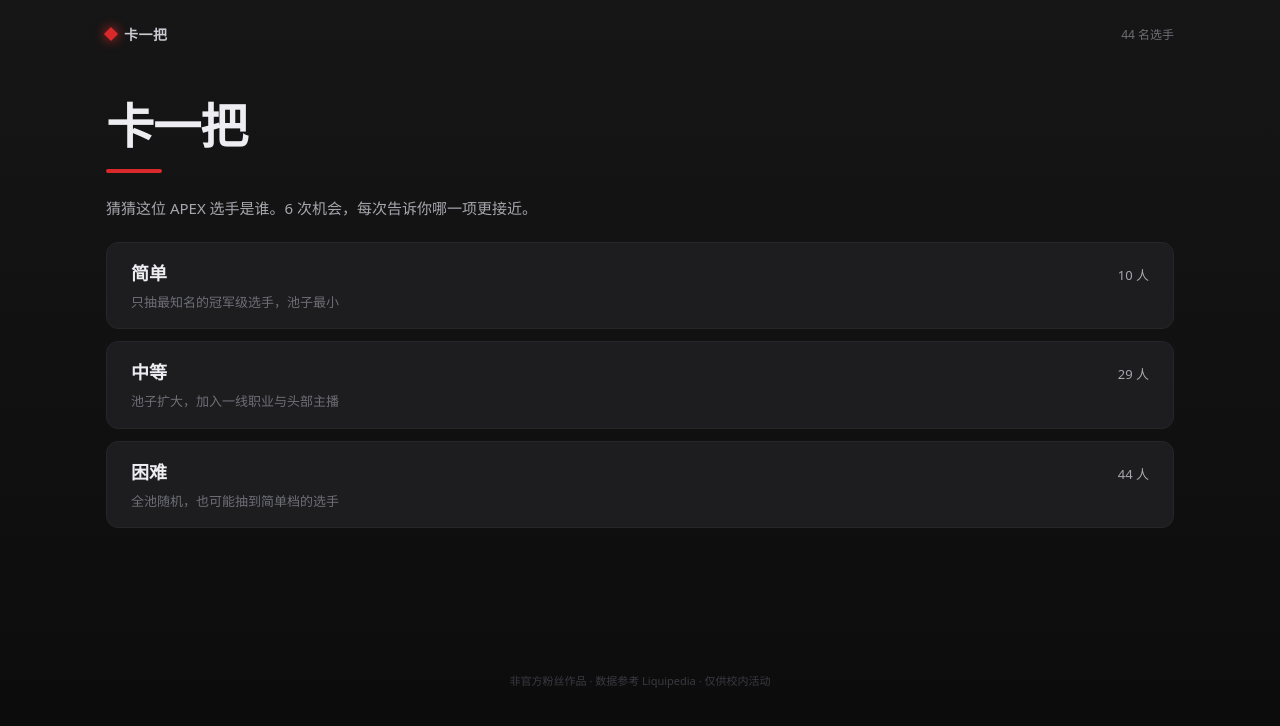
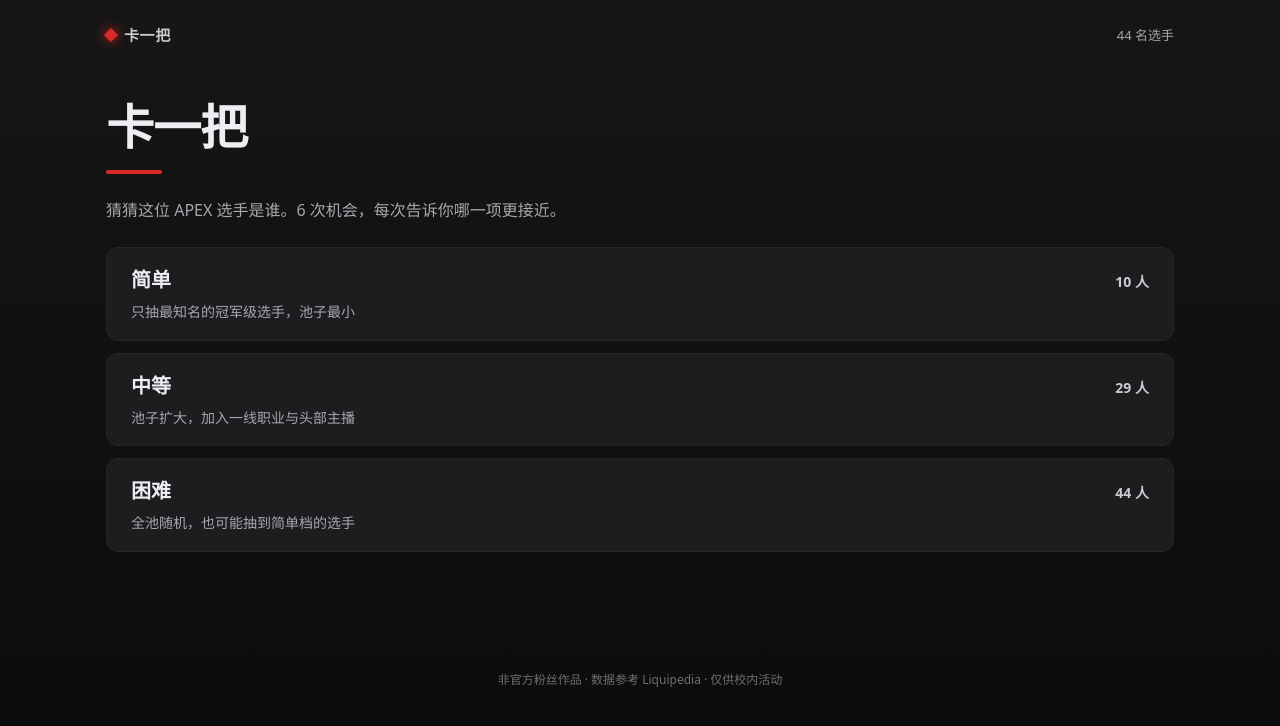
Before and after one commit to recelilious/kayiba, a React (Vite) app: page / in a window 1280 px wide. Shown: the top 726 px of the page. Built offline with nearby package versions, Linux system fonts and the light colour scheme.

Commit message:
style(ui): 排版可读性提升
- 小字号整体上调：标签 10→12、说明 13→14、数值 14→16
- 标签、计数与说明文字加半粗，猜测 ID 加重到 800
- 反馈格最小高度 62→68，容纳更大字号

```diff
--- a/src/styles/global.css
+++ b/src/styles/global.css
@@ -84,15 +84,15 @@ button {
 }
 
 .brand-text {
-  font-size: 14px;
+  font-size: 15px;
   font-weight: 700;
   letter-spacing: 0.04em;
   color: var(--gray-300);
 }
 
 .topbar-meta {
-  font-size: 12px;
-  color: var(--gray-500);
+  font-size: 13px;
+  color: var(--gray-400);
   font-variant-numeric: tabular-nums;
 }
 
@@ -126,7 +126,8 @@ button {
 .intro-sub {
   margin: 0;
   color: var(--gray-400);
-  font-size: 15px;
+  font-size: 16px;
+  line-height: 1.6;
 }
 
 .tiers {
@@ -172,20 +173,21 @@ button {
 }
 
 .tier-name {
-  font-size: 18px;
+  font-size: 20px;
   font-weight: 700;
 }
 
 .tier-count {
-  font-size: 13px;
-  color: var(--gray-400);
+  font-size: 14px;
+  font-weight: 600;
+  color: var(--gray-300);
   font-variant-numeric: tabular-nums;
 }
 
 .tier-desc {
-  font-size: 13px;
-  line-height: 1.5;
-  color: var(--gray-500);
+  font-size: 14px;
+  line-height: 1.6;
+  color: var(--gray-400);
   text-align: left;
 }
 
@@ -201,9 +203,10 @@ button {
   display: flex;
   align-items: center;
   justify-content: space-between;
-  font-size: 12px;
+  font-size: 13px;
+  font-weight: 600;
   letter-spacing: 0.06em;
-  color: var(--gray-500);
+  color: var(--gray-400);
 }
 
 .board-tier {
@@ -231,19 +234,19 @@ button {
 }
 
 .guess-index {
-  min-width: 14px;
-  font-size: 11px;
+  min-width: 16px;
+  font-size: 12px;
   color: var(--gray-500);
   font-variant-numeric: tabular-nums;
 }
 
 .guess-id {
-  font-size: 15px;
-  font-weight: 700;
+  font-size: 17px;
+  font-weight: 800;
 }
 
 .guess-cn {
-  font-size: 13px;
+  font-size: 14px;
   color: var(--gray-400);
 }
 
@@ -285,7 +288,7 @@ button {
   }
 
   .fb-value {
-    font-size: 13px;
+    font-size: 15px;
   }
 }
 
@@ -294,7 +297,7 @@ button {
   display: flex;
   flex-direction: column;
   gap: 2px;
-  min-height: 62px;
+  min-height: 68px;
   padding: var(--s2) var(--s3);
   border: 1px solid var(--gray-700);
   border-radius: var(--r-sm);
@@ -317,8 +320,9 @@ button {
 }
 
 .fb-label {
-  font-size: 10px;
-  letter-spacing: 0.08em;
+  font-size: 12px;
+  font-weight: 600;
+  letter-spacing: 0.06em;
   color: var(--gray-500);
 }
 
@@ -331,7 +335,7 @@ button {
 }
 
 .fb-value {
-  font-size: 14px;
+  font-size: 16px;
   font-weight: 700;
   color: var(--gray-100);
   overflow-wrap: anywhere;
@@ -354,7 +358,7 @@ button {
   position: absolute;
   top: 6px;
   right: 8px;
-  font-size: 11px;
+  font-size: 12px;
   opacity: 0.85;
 }
 
@@ -442,19 +446,19 @@ button {
 }
 
 .option-name {
-  font-size: 15px;
+  font-size: 16px;
   font-weight: 700;
 }
 
 .option-cn {
-  font-size: 13px;
+  font-size: 14px;
   color: var(--gray-400);
 }
 
 .option-team {
   margin-left: auto;
-  font-size: 12px;
-  color: var(--gray-500);
+  font-size: 13px;
+  color: var(--gray-400);
 }
 
 /* ---------- 结果卡 ---------- */
@@ -473,7 +477,8 @@ button {
 .result-badge {
   align-self: flex-start;
   padding: var(--s1) var(--s3);
-  font-size: 12px;
+  font-size: 13px;
+  font-weight: 600;
   letter-spacing: 0.06em;
   color: var(--gray-300);
   background: var(--gray-700);
@@ -498,7 +503,7 @@ button {
 }
 
 .result-cn {
-  font-size: 15px;
+  font-size: 16px;
   font-weight: 500;
   color: var(--gray-400);
 }
@@ -523,14 +528,15 @@ button {
 }
 
 .result-facts dt {
-  font-size: 11px;
+  font-size: 12px;
+  font-weight: 600;
   color: var(--gray-500);
 }
 
 .result-facts dd {
   margin: 0;
-  font-size: 14px;
-  font-weight: 600;
+  font-size: 15px;
+  font-weight: 700;
 }
 
 .result-actions {
@@ -542,7 +548,7 @@ button {
 .btn-primary,
 .btn-ghost {
   padding: var(--s3) var(--s5);
-  font-size: 15px;
+  font-size: 16px;
   font-weight: 700;
   border: 1px solid transparent;
   border-radius: var(--r-md);
@@ -579,9 +585,9 @@ button {
 
 .footer {
   padding-top: var(--s4);
-  font-size: 11px;
+  font-size: 12px;
   text-align: center;
-  color: var(--gray-600);
+  color: var(--gray-500);
 }
 
 /* ---------- 自定义滚动条 ---------- */
```
